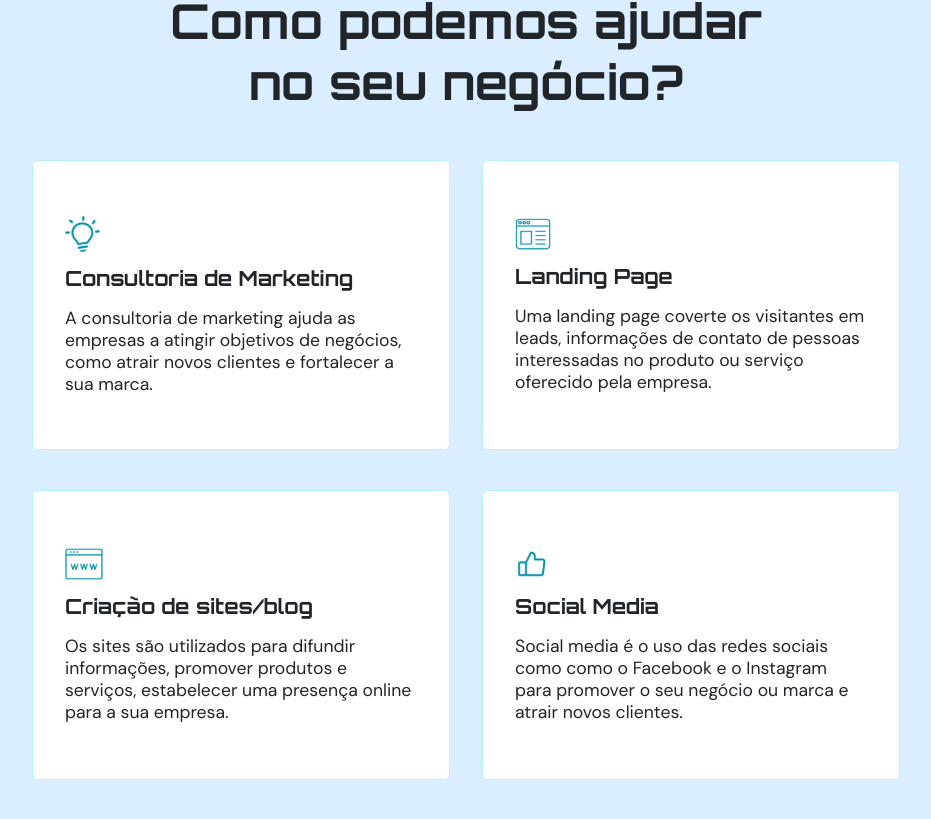
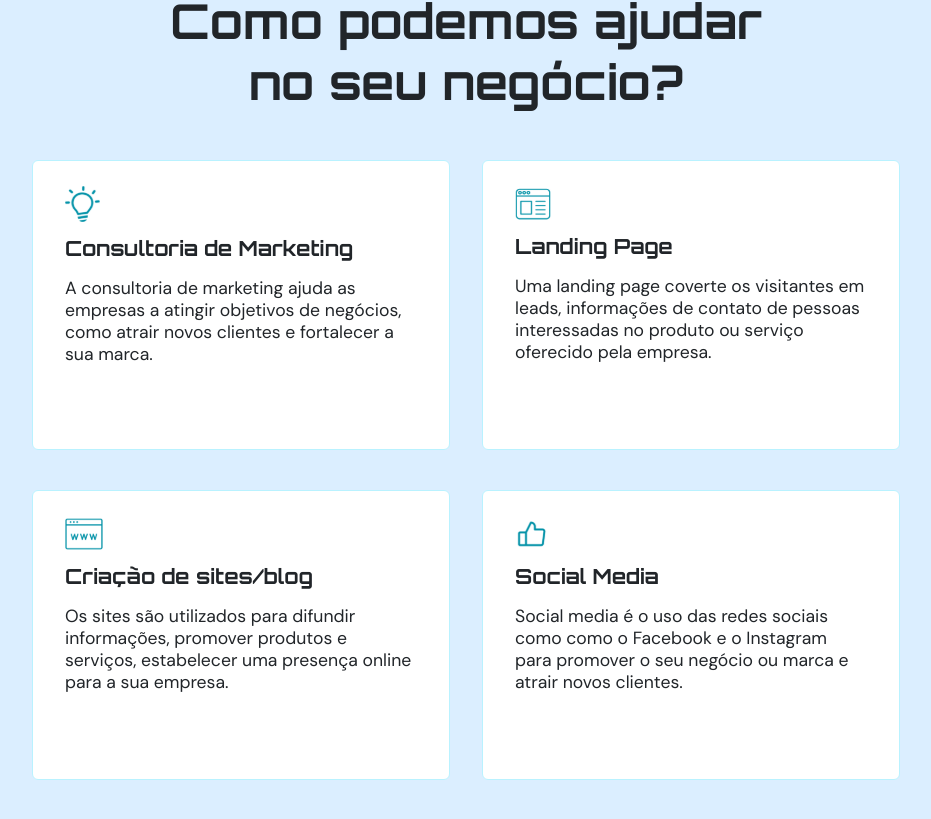
Before and after one commit to jose-pires-neto/Site-Equipe-Decola, a Next.js app: page / in a window 1280 px wide. Shown: the part 1518-2337 px from the top of the page, without its empty margins (174-1105 px from the left). Built offline with nearby package versions, Linux system fonts and the light colour scheme.

Commit message:
feat: implementa hover nos cards de section, altera icon title do site e adiciona título da section contact

```diff
--- a/src/components/Contact/contact.tsx
+++ b/src/components/Contact/contact.tsx
@@ -10,6 +10,10 @@ export default function Contact() {
   return (
     <ContactSection>
       <ContactContent data-aos="zoom-in-up">
+        <span>
+          {`CONTATO ]`}
+          <hr />
+        </span>
         <h2>Entre em contato com a gente!</h2>
         <div>
           <Image src={MapIcon} alt="map-icon" />
--- a/src/components/Contact/contactStyle.ts
+++ b/src/components/Contact/contactStyle.ts
@@ -63,6 +63,23 @@ export const ContactContent = styled('div', {
   width: '35rem',
   height: '19rem',
   padding: '1.5rem 0',
+
+  span: {
+    color: '$brandBlue800',
+    display: 'flex',
+    alignItems: 'center',
+    fontSize: '1rem',
+    fontWeight: 'bold',
+    width: '100%',
+    paddingBottom: '1rem',
+
+    hr: {
+      width: '80%',
+      height: '2px',
+      border: 'none',
+      backgroundColor: '$brandBlue800',
+    },
+  },
 
   h2: {
     fontSize: '2.6rem',
--- a/src/components/ServicesSection/service.tsx
+++ b/src/components/ServicesSection/service.tsx
@@ -26,6 +26,7 @@ export default function Services() {
               A consultoria de marketing ajuda as empresas a atingir objetivos
               de negócios, como atrair novos clientes e fortalecer a sua marca.
             </p>
+            <span>{`Saiba mais ▶`}</span>
           </ServicesCard>
         </Link>
         <Link href="services/landing_page">
@@ -37,6 +38,7 @@ export default function Services() {
               contato de pessoas interessadas no produto ou serviço oferecido
               pela empresa.
             </p>
+            <span>{`Saiba mais ▶`}</span>
           </ServicesCard>
         </Link>
         <Link href="services/criacao_de_sites">
@@ -48,6 +50,7 @@ export default function Services() {
               produtos e serviços, estabelecer uma presença online para a sua
               empresa.
             </p>
+            <span>{`Saiba mais ▶`}</span>
           </ServicesCard>
         </Link>
         <Link href="services/social_media">
@@ -59,6 +62,7 @@ export default function Services() {
               Instagram para promover o seu negócio ou marca e atrair novos
               clientes.
             </p>
+            <span>{`Saiba mais ▶`}</span>
           </ServicesCard>
         </Link>
         <Link href="services/identidade_visual">
@@ -70,6 +74,7 @@ export default function Services() {
               público. Inclui elementos como logotipos, tipografia, cores e
               design gráfico.
             </p>
+            <span>{`Saiba mais ▶`}</span>
           </ServicesCard>
         </Link>
         <Link href="services/producao_de_conteudo">
@@ -81,6 +86,7 @@ export default function Services() {
               objetivo de atrair e envolver seguidores e promover a sua marca ou
               negócio.
             </p>
+            <span>{`Saiba mais ▶`}</span>
           </ServicesCard>
         </Link>
       </ServicesField>
--- a/src/components/ServicesSection/servicesStyle.ts
+++ b/src/components/ServicesSection/servicesStyle.ts
@@ -82,6 +82,7 @@ export const ServicesCard = styled('div', {
   justifyContent: 'center',
   backgroundColor: '$white',
   transition: 'all 0.3s ease-in-out',
+  overflow: 'hidden',
 
   h3: {
     marginBottom: '1rem',
@@ -97,6 +98,16 @@ export const ServicesCard = styled('div', {
     marginBottom: '0.5rem',
     paddingBottom: '0.3rem',
   },
+  span: {
+    width: '100%',
+    display: 'flex',
+    justifyContent: 'flex-end',
+    marginTop: '1.4rem',
+    transform: 'translateY(110%)',
+    opacity: 0,
+    transition: 'all 0.3s ease-in-out',
+  },
+
   '&:hover': {
     // transform: 'scale(1.05) !important',
     backgroundColor: '$brandBlue200',
@@ -106,6 +117,10 @@ export const ServicesCard = styled('div', {
     },
     p: {
       color: '$brandBlue800',
+    },
+    span: {
+      transform: 'translateY(0%)',
+      opacity: 1,
     },
   },
 
```
Also changed, not shown: 1 other file (tests, documents, lock files or other folders).
